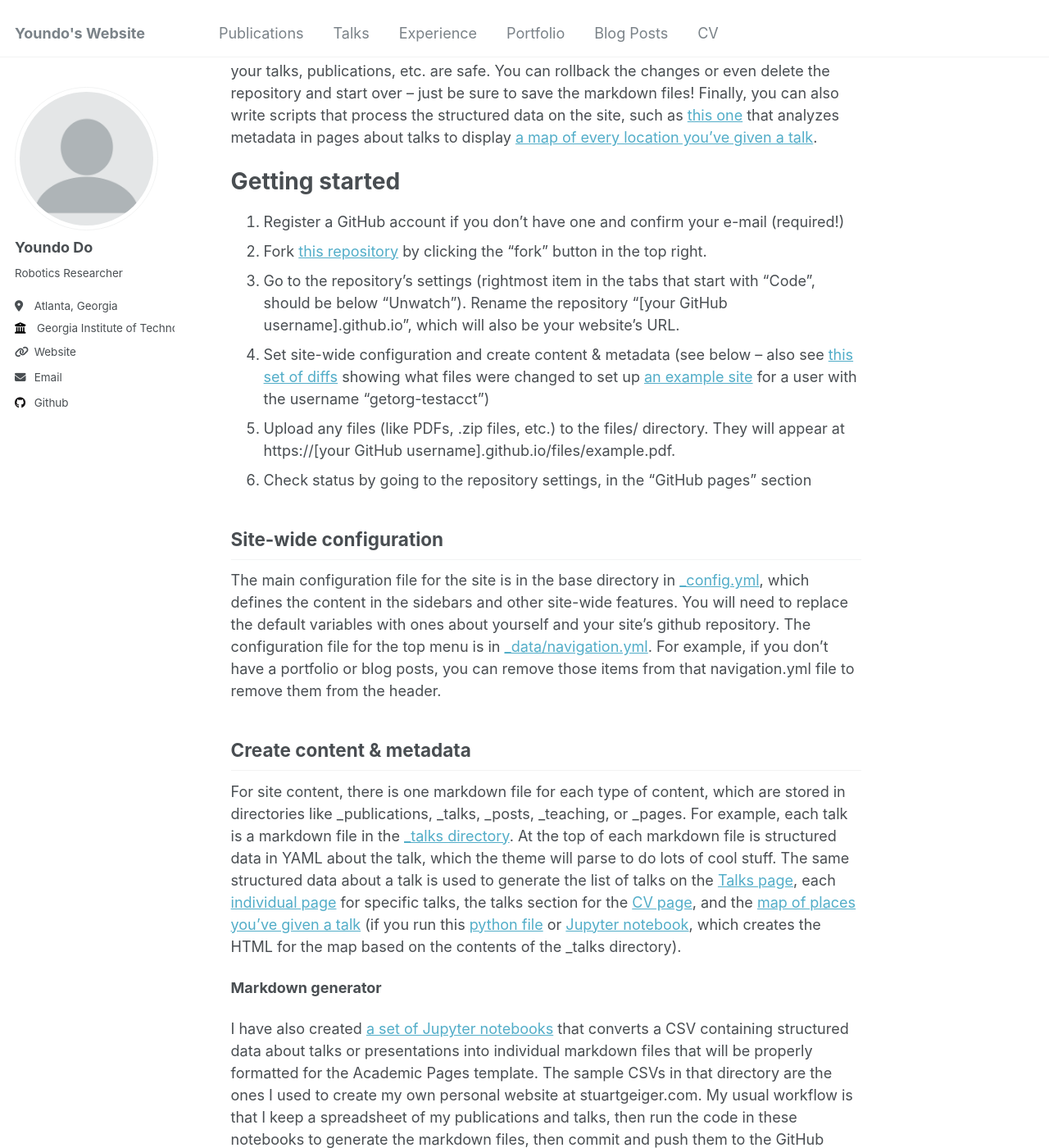
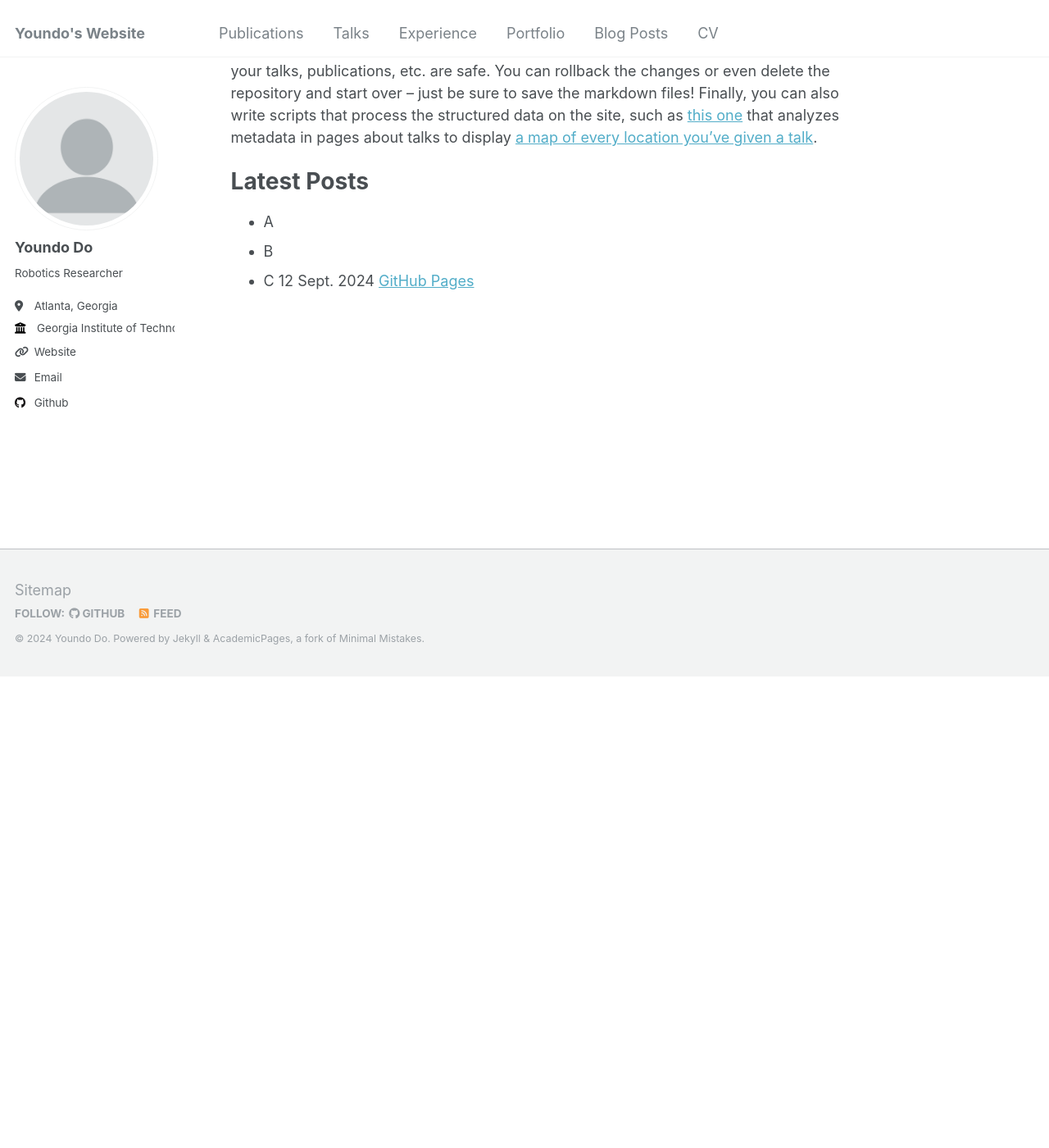
Before and after one commit to doyoundo/doyoundo.github.io, a Jekyll site: the page built from _pages/about.md, in a window 1280 px wide and 1400 px high, scrolled down 575 px. Shown: the whole window at 82% size. Built offline with Jekyll 4.4.1, drawn with Linux system fonts in a browser that asks for light colours; some of the changed text lies outside the part shown.

Commit message:
Update about.md

```diff
--- a/_pages/about.md
+++ b/_pages/about.md
@@ -21,35 +21,10 @@ This website is meant to be my “home base” on the internet. I’ll post some
 
 Many of the features of dynamic content management systems (like Wordpress) can be achieved in this fashion, using a fraction of the computational resources and with far less vulnerability to hacking and DDoSing. You can also modify the theme to your heart's content without touching the content of your site. If you get to a point where you've broken something in Jekyll/HTML/CSS beyond repair, your markdown files describing your talks, publications, etc. are safe. You can rollback the changes or even delete the repository and start over -- just be sure to save the markdown files! Finally, you can also write scripts that process the structured data on the site, such as [this one](https://github.com/academicpages/academicpages.github.io/blob/master/talkmap.ipynb) that analyzes metadata in pages about talks to display [a map of every location you've given a talk](https://academicpages.github.io/talkmap.html).
 
-Getting started
+Latest Posts
 ======
-1. Register a GitHub account if you don't have one and confirm your e-mail (required!)
-1. Fork [this repository](https://github.com/academicpages/academicpages.github.io) by clicking the "fork" button in the top right.
-1. Go to the repository's settings (rightmost item in the tabs that start with "Code", should be below "Unwatch"). Rename the repository "[your GitHub username].github.io", which will also be your website's URL.
-1. Set site-wide configuration and create content & metadata (see below -- also see [this set of diffs](http://archive.is/3TPas) showing what files were changed to set up [an example site](https://getorg-testacct.github.io) for a user with the username "getorg-testacct")
-1. Upload any files (like PDFs, .zip files, etc.) to the files/ directory. They will appear at https://[your GitHub username].github.io/files/example.pdf.
-1. Check status by going to the repository settings, in the "GitHub pages" section
-
-Site-wide configuration
-------
-The main configuration file for the site is in the base directory in [_config.yml](https://github.com/academicpages/academicpages.github.io/blob/master/_config.yml), which defines the content in the sidebars and other site-wide features. You will need to replace the default variables with ones about yourself and your site's github repository. The configuration file for the top menu is in [_data/navigation.yml](https://github.com/academicpages/academicpages.github.io/blob/master/_data/navigation.yml). For example, if you don't have a portfolio or blog posts, you can remove those items from that navigation.yml file to remove them from the header.
-
-Create content & metadata
-------
-For site content, there is one markdown file for each type of content, which are stored in directories like _publications, _talks, _posts, _teaching, or _pages. For example, each talk is a markdown file in the [_talks directory](https://github.com/academicpages/academicpages.github.io/tree/master/_talks). At the top of each markdown file is structured data in YAML about the talk, which the theme will parse to do lots of cool stuff. The same structured data about a talk is used to generate the list of talks on the [Talks page](https://academicpages.github.io/talks), each [individual page](https://academicpages.github.io/talks/2012-03-01-talk-1) for specific talks, the talks section for the [CV page](https://academicpages.github.io/cv), and the [map of places you've given a talk](https://academicpages.github.io/talkmap.html) (if you run this [python file](https://github.com/academicpages/academicpages.github.io/blob/master/talkmap.py) or [Jupyter notebook](https://github.com/academicpages/academicpages.github.io/blob/master/talkmap.ipynb), which creates the HTML for the map based on the contents of the _talks directory).
-
-**Markdown generator**
-
-I have also created [a set of Jupyter notebooks](https://github.com/academicpages/academicpages.github.io/tree/master/markdown_generator
-) that converts a CSV containing structured data about talks or presentations into individual markdown files that will be properly formatted for the Academic Pages template. The sample CSVs in that directory are the ones I used to create my own personal website at stuartgeiger.com. My usual workflow is that I keep a spreadsheet of my publications and talks, then run the code in these notebooks to generate the markdown files, then commit and push them to the GitHub repository.
-
-How to edit your site's GitHub repository
-------
-Many people use a git client to create files on their local computer and then push them to GitHub's servers. If you are not familiar with git, you can directly edit these configuration and markdown files directly in the github.com interface. Navigate to a file (like [this one](https://github.com/academicpages/academicpages.github.io/blob/master/_talks/2012-03-01-talk-1.md) and click the pencil icon in the top right of the content preview (to the right of the "Raw | Blame | History" buttons). You can delete a file by clicking the trashcan icon to the right of the pencil icon. You can also create new files or upload files by navigating to a directory and clicking the "Create new file" or "Upload files" buttons.
-
-Example: editing a markdown file for a talk
-![Editing a markdown file for a talk](/images/editing-talk.png)
-
-For more info
-------
-More info about configuring Academic Pages can be found in [the guide](https://academicpages.github.io/markdown/). The [guides for the Minimal Mistakes theme](https://mmistakes.github.io/minimal-mistakes/docs/configuration/) (which this theme was forked from) might also be helpful.
+- A
+- B
+- C
+12 Sept. 2024
+[GitHub Pages](https://pages.github.com/)
```
